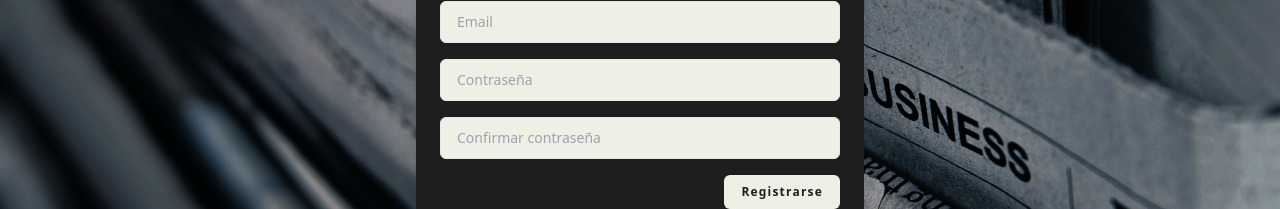
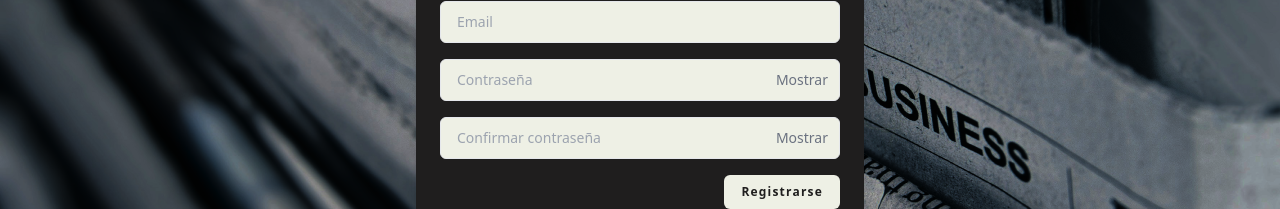
Before and after one commit to FatimaCapilla/nexusnews, a React (Vite) app in the folder client/: page /register in a window 1280 px wide. Shown: the part 420-629 px from the top of the page. Built offline with nearby package versions, Linux system fonts and the light colour scheme.

Commit message:
fix(front):fix-show-password-in-home-and-register

```diff
--- a/client/src/pages/Home.jsx
+++ b/client/src/pages/Home.jsx
@@ -1,4 +1,4 @@
-import React from 'react';
+import React, { useState } from 'react';
 import { useForm } from 'react-hook-form';
 import { useNavigate } from 'react-router-dom';
 import { useAuth } from '../context/AuthContext';
@@ -9,6 +9,10 @@ const Home = () => {
     const { register, handleSubmit, formState: { errors } } = useForm();
     const navigate = useNavigate();
     const { setUserEmail, setLoggedIn, setUserRole, setUserId } = useAuth();
+    const [showPassword, setShowPassword] = useState(false);
+    const togglePasswordVisibility = () => { // Definimos la función para alternar la visibilidad de la contraseña
+        setShowPassword(!showPassword);
+    };
 
     const onSubmit = async (data) => {
         try {
@@ -46,9 +50,15 @@ const Home = () => {
                         </div>
                         <div className="mt-4">
                             <div className="relative">
-                                <input id="password" type='password' name="password" placeholder="Contraseña" {...register('password', { required: true })} className="w-full rounded-md py-2.5 px-4 border text-sm outline-[#f84525] bg-[#EEF0E5]" />
-                                {errors.password && <p className="text-red-500 text-xs">La contraseña no puede estar vacía</p>}
+                                <input id="password" type={showPassword ? 'text' : 'password'} name="password" placeholder="Contraseña" {...register('password', { required: true })} className="w-full rounded-md py-2.5 px-4 border text-sm outline-[#f84525] bg-[#EEF0E5]" />
+
+                                <div className="absolute inset-y-0 right-0 pr-3 flex items-center text-sm">
+                                    <button type="button" id="togglePassword" className="text-gray-500 focus:outline-none focus:text-gray-600 hover:text-gray-600" onClick={togglePasswordVisibility}>
+                                        {showPassword ? 'Ocultar' : 'Mostrar'}
+                                    </button>
+                                </div>
                             </div>
+                            {errors.password && <p className="text-red-500 text-xs">La contraseña no puede estar vacía</p>}
                         </div>
                         <div className="flex items-center justify-end mt-4">
                             <button type="submit" className="inline-flex items-center px-4 py-2 bg-[#EEF0E5] border border-transparent rounded-md font-semibold text-xs text-[#1F1E1E] tracking-widest hover:bg-[#7192A4] focus:bg-gray-700 active:bg-gray-900 focus:outline-none focus:ring-2 focus:ring-indigo-500 focus:ring-offset-2 transition ease-in-out duration-150">
--- a/client/src/pages/Register.jsx
+++ b/client/src/pages/Register.jsx
@@ -7,11 +7,16 @@ import { register } from '../services/usersServices';
 const Register = () => {
     const { register: useFormRegister, handleSubmit, formState: { errors } } = useForm();
     const [showPassword, setShowPassword] = useState(false);
+    const [showConfirmPassword, setShowConfirmPassword] = useState(false);
     const [passwordsMatch, setPasswordsMatch] = useState(true);
     const navigate = useNavigate();
 
     const togglePasswordVisibility = () => {
         setShowPassword(!showPassword);
+    };
+
+    const toggleConfirmPasswordVisibility = () => {
+        setShowConfirmPassword(!showConfirmPassword);
     };
 
     const onSubmit = async (data) => {
@@ -72,21 +77,29 @@ const Register = () => {
                                     {...useFormRegister('password', { required: true, minLength: 6 })}
                                     className="w-full rounded-md py-2.5 px-4 border text-sm outline-[#f84525] bg-[#EEF0E5]" />
                                 <div className="absolute inset-y-0 right-0 pr-3 flex items-center text-sm leading-5">
-                                    <button type="button" id="togglePassword" className="text-gray-500 focus:outline-none focus:text-gray-600 hover:text-gray-600" onClick={togglePasswordVisibility}>
+                                    <button type="button" id="togglePassword1" className="text-gray-500 focus:outline-none focus:text-gray-600 hover:text-gray-600" onClick={togglePasswordVisibility}>
+                                        {showPassword ? 'Ocultar' : 'Mostrar'}
                                     </button>
                                 </div>
                             </div>
                             {errors.password && <p className="text-red-500 text-sm">La contraseña debe tener al menos 6 caracteres</p>}
                         </div>
                         <div className="mt-4">
+                            <div className="relative">
                                 <input
                                     id="confirmPassword"
-                                type={showPassword ? 'text' : 'password'}
+                                    type={showConfirmPassword ? 'text' : 'password'}
                                     name="confirmPassword"
                                     placeholder="Confirmar contraseña"
                                     autoComplete="new-password"
                                     {...useFormRegister('confirmPassword', { required: true })}
                                     className={`w-full rounded-md py-2.5 px-4 border text-sm outline-[#f84525] bg-[#EEF0E5] ${!passwordsMatch ? 'border-red-500' : ''}`} />
+                                <div className="absolute inset-y-0 right-0 pr-3 flex items-center text-sm leading-5">
+                                    <button type="button" id="togglePassword1" className="text-gray-500 focus:outline-none focus:text-gray-600 hover:text-gray-600" onClick={toggleConfirmPasswordVisibility}>
+                                        {showConfirmPassword ? 'Ocultar' : 'Mostrar'}
+                                    </button>
+                                </div>
+                            </div>
                             {!passwordsMatch && <p className="text-red-500 text-xs">Las contraseñas no coinciden</p>}
                         </div>
                         <div className="flex items-center justify-end mt-4">
@@ -101,8 +114,8 @@ const Register = () => {
                 <button onClick={() => navigate("/")} className="inline-flex items-center px-4 py-2 bg-[#1F1E1E] border border-transparent rounded-md font-semibold text-xs text-[#EEF0E5] uppercase tracking-widest hover:bg-[#7192A4] focus:bg-gray-700 active:bg-gray-900 focus:outline-none focus:ring-2 focus:ring-indigo-500 focus:ring-offset-2 transition ease-in-out duration-150 mt-5">
                     Iniciar sesión
                 </button>
-            </div>
-        </div>
+            </div >
+        </div >
     );
 };
 
```
Lines whose indentation alone changed are shown as unchanged.
